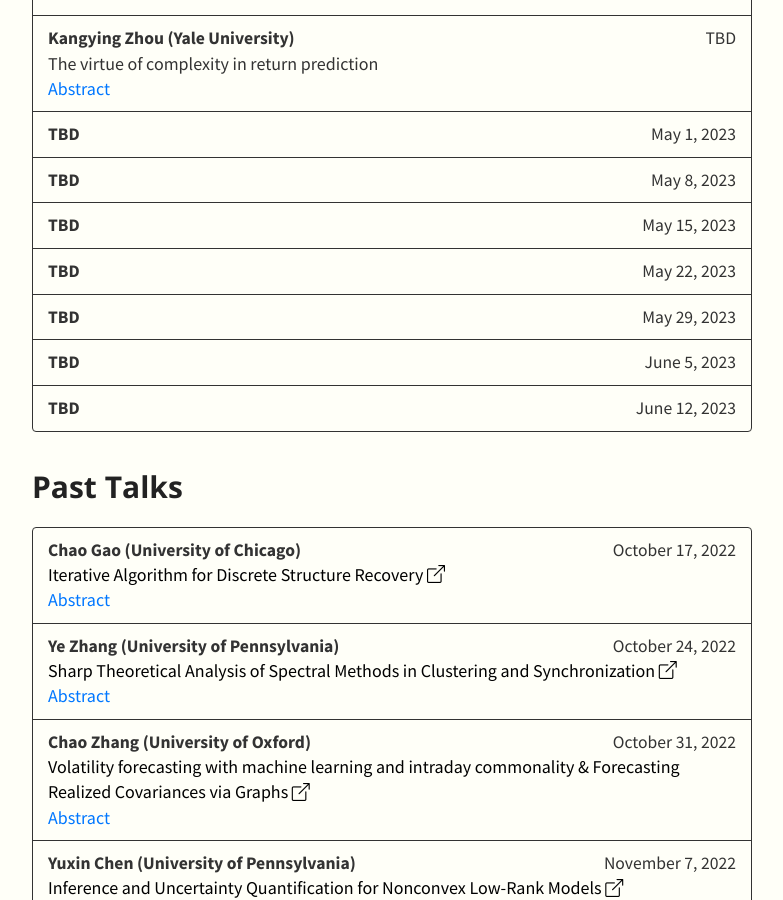
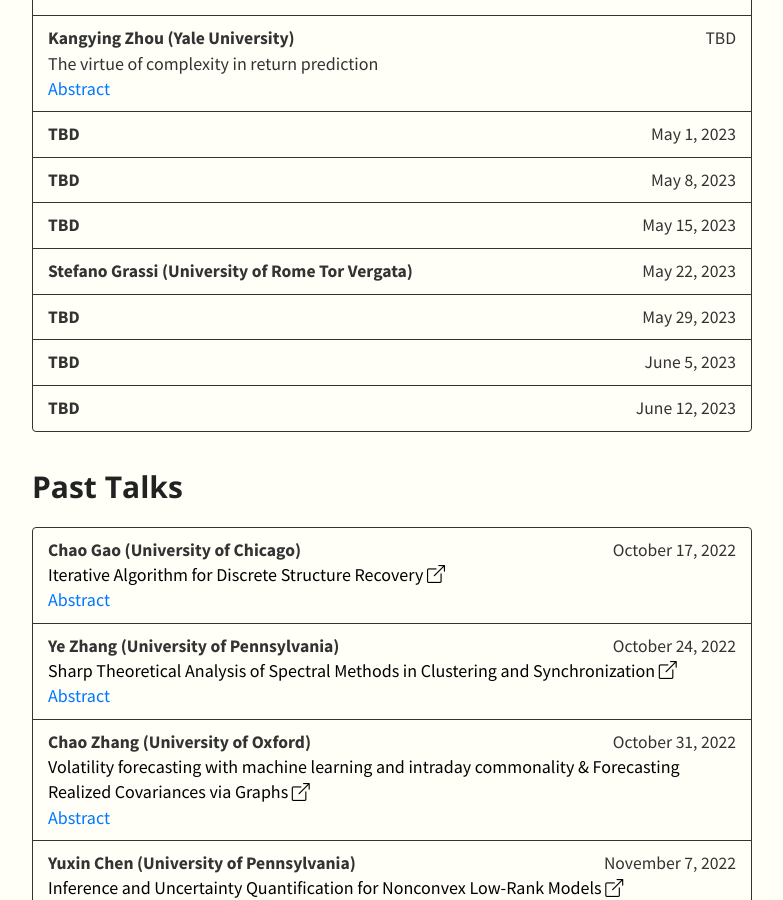
Before and after one commit to SML-Fin/SML-Fin.github.io, a Jekyll site: the page built from index.md, in a window 1280 px wide and 900 px high, scrolled down 1555 px. Shown: the whole window, without its empty margins (248-1031 px from the left). Built offline with Jekyll 4.4.1, drawn with Linux system fonts in a browser that asks for light colours; nearby versions of some CDN libraries; our own code applies the rules of GitHub Pages for plain Markdown files.

Commit message:
Update talks.yml

```diff
--- a/_data/talks.yml
+++ b/_data/talks.yml
@@ -53,7 +53,7 @@
       date: May 8, 2023
     - speaker:  TBD
       date: May 15, 2023
-    - speaker:  TBD
+    - speaker:  Stefano Grassi (University of Rome Tor Vergata)
       date: May 22, 2023
     - speaker:  TBD
       date: May 29, 2023
```
